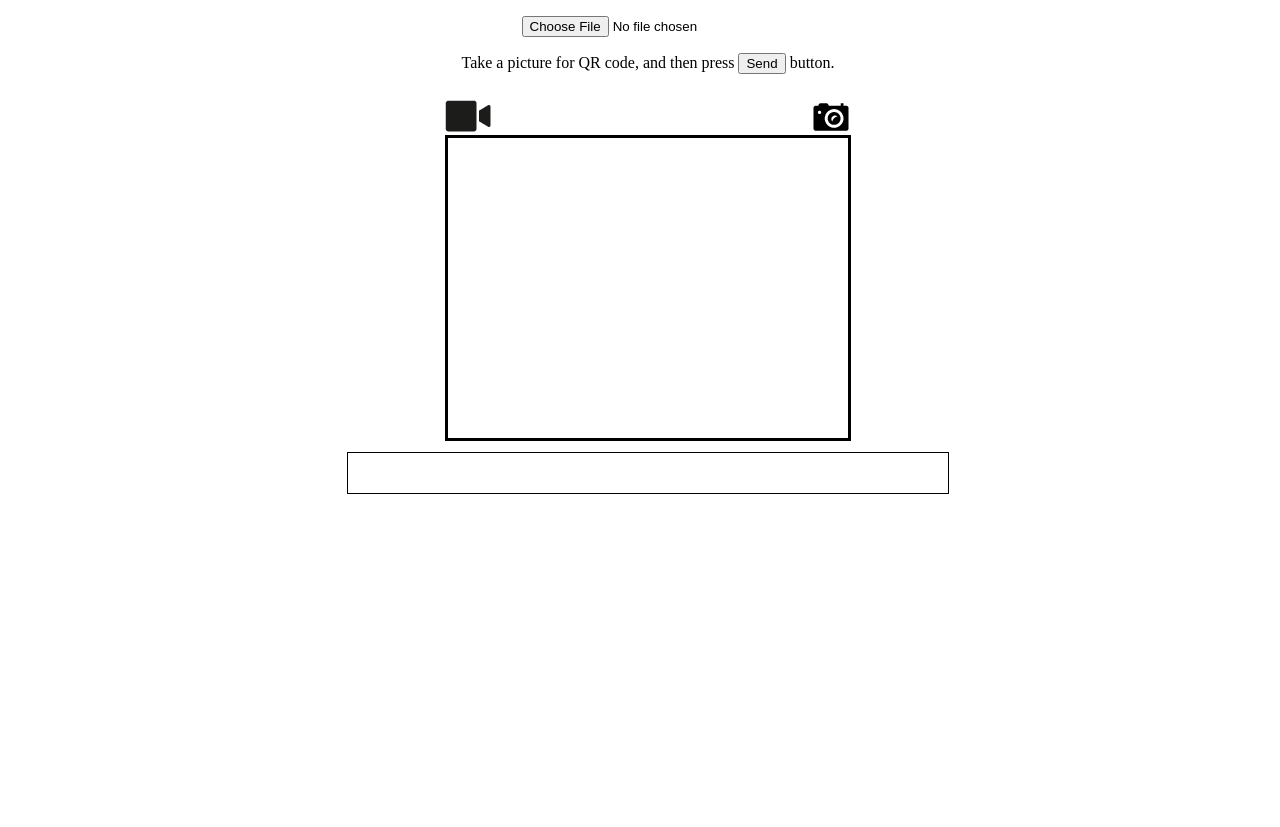
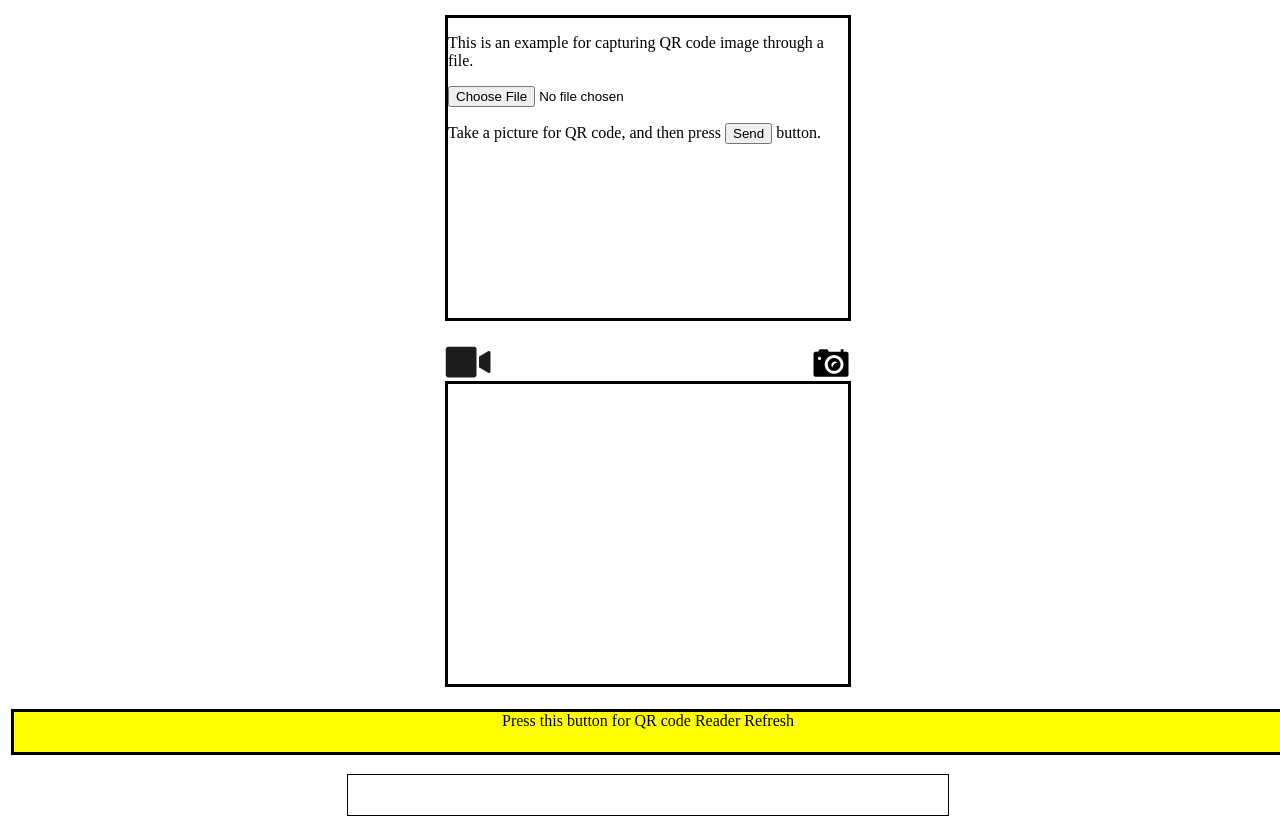
Before and after one commit to isaacccm/angularJS-Tutorial, a plain HTML site: page index.html in a window 1280 px wide. Before the commit the page ends 800 px from the top, so only its background shows below. Drawn offline with nearby package versions, Linux system fonts and the light colour scheme.

Commit message:
Add QR decode through file

```diff
--- a/index.html
+++ b/index.html
@@ -9,6 +9,7 @@ variable values -->
 <html ng-app="sendQRData" >
     <head>
         <title>Camera Module</title>
+
         <style type="text/css">
         body{
             width:100%;
@@ -16,6 +17,23 @@ variable values -->
         }
         img{
             border:0;
+        }
+        #scan_by_file{
+            text-align:left;
+            margin: 15px auto;
+            width:400px;
+            height:300px;
+            border: solid;
+            border-width: 3px 3px 3px 3px;
+        }
+        #refresh_cam{
+            text-align:center;
+            margin: 15px auto;
+            width:200;
+            height:40px;
+            border: solid;
+            border-width: 3px 3px 3px 3px;
+            background:yellow;
         }
         #main{
             margin: 15px auto;
@@ -81,6 +99,7 @@ variable values -->
         	border-width: 1px 1px 1px 1px;
         	padding:20px;
         	width:44%;
+            font:18px arial,sans-serif;
         }
 
         ul{
@@ -120,11 +139,12 @@ variable values -->
 
     <body>
 
-    <div ng-controller="QRDataController">
+    <div id="scan_by_file" ng-controller="QRDataController">
 
         <p />
-
-        <input type="file" accept="image/*" capture="camera">
+        This is an example for capturing QR code image through a file.
+        <p />
+        <input type="file" accept="image/*" capture="camera" onclick="setimg()"></input>
 
         <p />
         <span>Take a picture for QR code, and then press
@@ -145,19 +165,24 @@ variable values -->
                 <td><img class="selector" id="webcamimg" src="src/vid.png" onclick="setwebcam()" align="left" /></td>
                 <td><img class="selector" id="qrimg" src="src/cam.png" onclick="setimg()" align="right"/></td></tr>
                 <tr><td colspan="2" align="center">
-    <div id="outdiv">
-
-    </div></td></tr>
+                <div id="outdiv"></div>
+                </td>
+                </tr>
             </table>
             </td>
             </tr>
-    <tr><td colspan="3" align="center">
-    </td></tr>
+            <tr>
+            <td colspan="3" align="center">
+                    <div class="selector" id="refresh_cam"  onclick="setwebcam()" align="center" />
+                        Press this button for QR code Reader Refresh
+                    </div>
+            </td>
+            </tr>
             <tr><td colspan="3" align="center">
             <div id="result"></div>
             </td></tr>
         </table>
-
+    </div>
 
     <canvas id="qr-canvas" width="800" height="300"></canvas>
     <script type="text/javascript">load();</script>
--- a/js/webqr.js
+++ b/js/webqr.js
@@ -186,7 +186,7 @@ function setwebcam()
 function setwebcam2(options)
 {
 	console.log(options);
-	document.getElementById("result").innerHTML="- scanning -";
+	document.getElementById("result").innerHTML="- QR decode result shows here -";
     if(stype==1)
     {
         setTimeout(captureToCanvas, 500);
@@ -224,7 +224,7 @@ function setwebcam2(options)
 
 function setimg()
 {
-	document.getElementById("result").innerHTML="";
+	document.getElementById("result").innerHTML="- QR file result shows here -";
     if(stype==2)
         return;
     document.getElementById("outdiv").innerHTML = imghtml;
```
Lines whose indentation alone changed are shown as unchanged.
